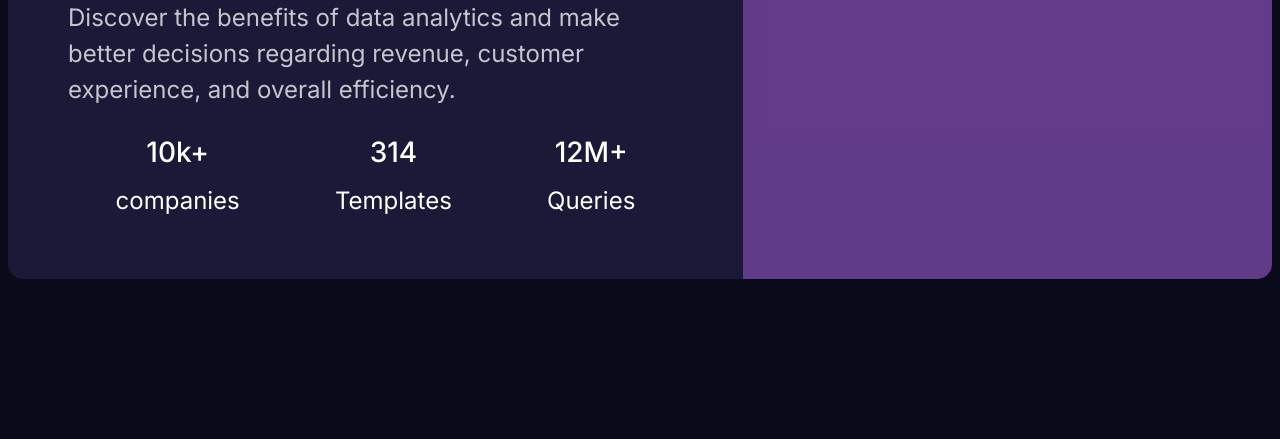
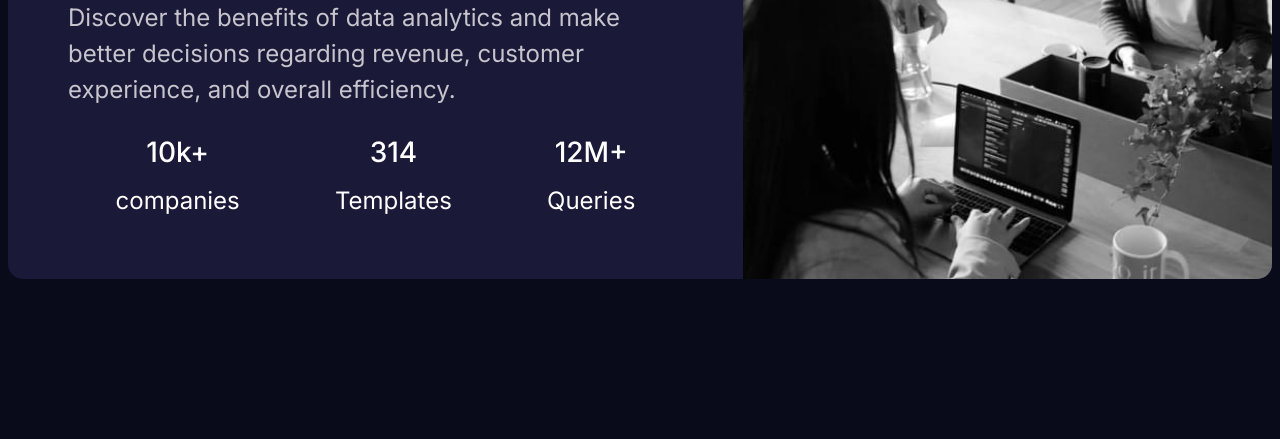
Before and after one commit to alexcammeraat/Stats-Preview-Card, a plain HTML site: page index.html in a window 1280 px wide. Shown: the part 377-816 px from the top of the page. Drawn offline with Linux system fonts and the light colour scheme; the site is published under a folder, as on GitHub Pages, so addresses that start at the root find nothing.

Commit message:
Update index.html

```diff
--- a/index.html
+++ b/index.html
@@ -56,7 +56,7 @@
             </div>
           </div>
         </div>
-        <img class="statsCard__img" src="/images/image-header-mobile.jpg" />
+        <img class="statsCard__img" src="images/image-header-mobile.jpg" />
       </div>
     </div>
   </body>
```
